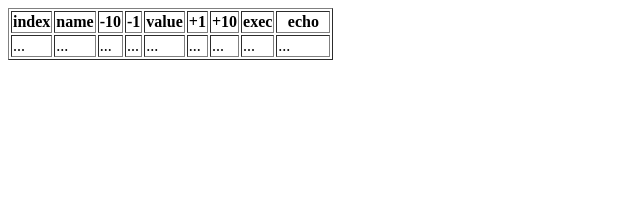
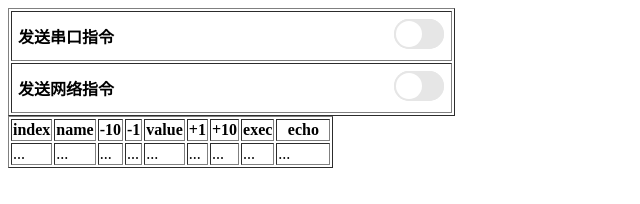
Before and after one commit to xiexuyuyan/Seismic, a plain HTML site: page seismic/web/index.html in a window 1280 px wide. Shown: the whole page, without its empty margins (0-640 px from the left). Drawn offline with Linux system fonts and the light colour scheme; no server answers.

Commit message:
0.0.17 Add a checkbox to select which way(lan/serialport) to send cmd.

```diff
--- a/seismic/web/index.html
+++ b/seismic/web/index.html
@@ -5,6 +5,7 @@
   <script src="http://localhost:6677/libs/jquery-3.6.0/jquery-3.6.0.js"></script>
   <script src="http://localhost:6677/libs/jquery-3.6.0/jquery.cookie.js"></script>
   <script src="http://localhost:6677/index.js"></script>
+  <link rel="stylesheet" type="text/css" href="switch-button.css" >
   <title>Title</title>
   <style>
     .name-width {
@@ -13,19 +14,61 @@
     .exec_echo-width {
       min-width: 50px;
     }
+    .table-cell-vertical-align-middle {
+      display:table-cell;
+      vertical-align:middle;
+    }
   </style>
 </head>
 <body>
   <table border="1">
-    <thead><tr>
-      <th>index</th>
-      <th class="name-width">name</th>
-      <th>-10</th>
-      <th>-1</th>
-      <th>value</th>
-      <th>+1</th>
-      <th>+10</th>
-      <th>exec</th>
+    <tbody>
+      <tr>
+        <th>
+          <table border="0">
+            <thead>
+              <tr>
+                <th>
+                  <label class="table-cell-vertical-align-middle" style="user-select: none;height:30px">发送串口指令</label>
+                </th>
+                <th style="width: 50px; height: 30px"></th>
+                <th style="width: 50px; height: 30px"></th>
+                <th style="width: 50px; height: 30px"></th>
+                <th style="width: 50px; height: 30px"></th>
+                <th style="width: 50px; height: 30px"></th>
+                <th>
+                  <input id="SwitchSerialport" style="font-size: 5px;" class="switch-box" type="checkbox" onclick="checkCommandSendBy(this)">
+                </th>
+              </tr>
+            </thead>
+          </table>
+        </th>
+      </tr>
+      <tr>
+        <th>
+          <table border="0">
+            <thead>
+              <tr>
+                <th>
+                  <label class="table-cell-vertical-align-middle" style="user-select: none;height:30px">发送网络指令</label>
+                </th>
+                <th style="width: 50px; height: 30px"></th>
+                <th style="width: 50px; height: 30px"></th>
+                <th style="width: 50px; height: 30px"></th>
+                <th style="width: 50px; height: 30px"></th>
+                <th style="width: 50px; height: 30px"></th>
+                <th>
+                  <input id="SwitchLan" style="font-size: 5px;" class="switch-box" type="checkbox" onclick="checkCommandSendBy(this)">
+                </th>
+              </tr>
+            </thead>
+          </table>
+        </th>
+      </tr>
+    </tbody>
+  </table>
+  <table border="1">
+    <thead><tr><th>index</th><th class="name-width">name</th><th>-10</th><th>-1</th><th>value</th><th>+1</th><th>+10</th><th>exec</th>
       <th class="exec_echo-width">echo</th></tr></thead>
     <tbody id="commandTable"></tbody>
     <tfoot><tr><td>...</td><td>...</td><td>...</td><td>...</td><td>...</td><td>...</td><td>...</td><td>...</td><td>...</td></tr></tfoot>
--- a/seismic/web/index.js
+++ b/seismic/web/index.js
@@ -39,9 +39,21 @@ function requestAllCommandStr(parseJsonDataFunc){
 }
 
 function requestSendCommand(commandObject, value){
+    var isSerialport = $("#SwitchSerialport").is(':checked');
+    var isLan = $("#SwitchLan").is(':checked');
+
+    var postTo = "POST_COMMAND";
+    if (isSerialport) {
+        postTo = postTo + "_LOCAL";
+    } else if (isLan) {
+        postTo = postTo + "_REMOTE";
+    } else {
+        return;
+    }
+
     $.ajax({
         type: "POST",
-        url: "http://localhost:6699/com.yuyan.seismic/POST_COMMAND_REMOTE",
+        url: "http://localhost:6699/com.yuyan.seismic/" + postTo,
         data:{
             'command_data_name': commandObject.commandData.name,
             'value': value
@@ -321,3 +333,16 @@ function parseJsonData(jsonStr) {
         gJsonData.set(command.commandData.name, command)
     });
 }
+
+function checkCommandSendBy(obj) {
+    var isChecked = $(obj).is(':checked');
+    var clickOn = obj.id;
+
+    if (isChecked) {
+        if (clickOn === "SwitchSerialport") {
+            $("#SwitchLan").prop("checked", false);
+        } else if (clickOn === "SwitchLan"){
+            $("#SwitchSerialport").prop("checked", false);
+        }
+    }
+}
--- /dev/null
+++ b/seismic/web/switch-button.css
@@ -0,0 +1,51 @@
+.switch-box {
+    width: 10em;
+    height: 6em;
+    background-color: rgb(230, 230, 230);
+    position: relative;
+    cursor: pointer;
+    /* appearance */
+    appearance: none;
+    border-radius: 3em;
+    transition: all 500ms;
+}
+
+.switch-box::before {
+    width: 10em;
+    height: 6em;
+    background-color: rgb(230, 230, 230);
+    position: absolute;
+    cursor: pointer;
+    content: '';
+    border-radius: 3em;
+    transition: all 300ms cubic-bezier(0.075, 0.82, 0.165, 1);
+}
+
+.switch-box::after {
+    position: absolute;
+    left: 0.4em;
+    top: 0.4em;
+    width: 5.2em;
+    height: 5.2em;
+    border-radius: 2.6em;
+    background-color: #fff;
+    box-shadow: 1px 1px 5px rgba(#000, .3);
+    content: '';
+    transition: all 300ms cubic-bezier(0.075, 0.82, 0.165, 1);
+}
+
+.switch-box:checked {
+    background-color: #65C466;
+}
+
+.switch-box:checked::after {
+    transform: translateX(4em);
+}
+
+.switch-box:checked::before {
+    transform: scale(0);
+}
+/*
+ * 版权声明：本文为CSDN博主「行者-风」的原创文章，遵循CC 4.0 BY-SA版权协议，转载请附上原文出处链接及本声明。
+ * 原文链接：https://blog.csdn.net/qq_59347596/article/details/126356500
+*/
```
